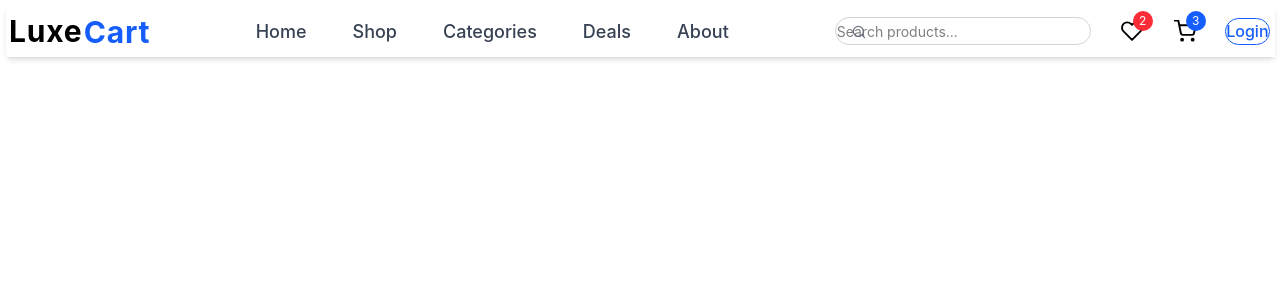
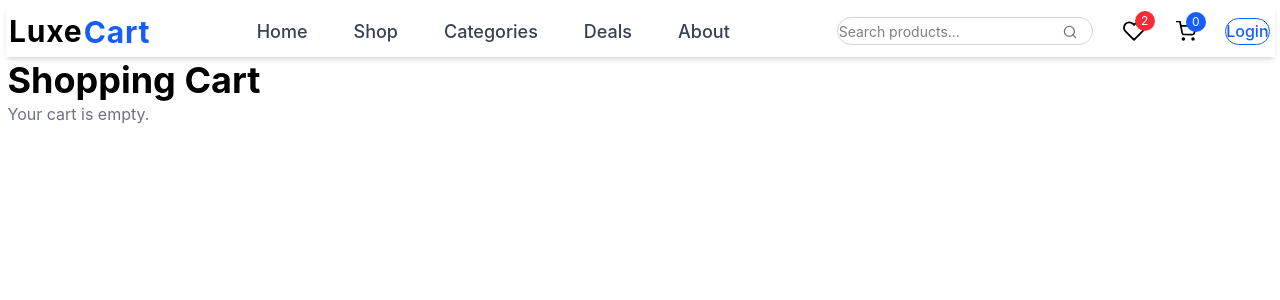
Before and after one commit to Husnain024/E-Commerce-Project, a React (Vite) app: page /cart in a window 1280 px wide. Shown: the top 300 px of the page. Built offline with nearby package versions, Linux system fonts and the light colour scheme.

Commit message:
Add cart functionality with context API

```diff
--- a/src/App.jsx
+++ b/src/App.jsx
@@ -4,6 +4,7 @@ import Navbar from "./components/layout/Navbar";
 
 import Home from "./pages/Home";
 import ProductDetails from "./pages/ProductDetails";
+import Cart from "./pages/Cart";
 
 function App() {
   return (
@@ -13,6 +14,7 @@ function App() {
       <Routes>
         <Route path="/" element={<Home />} />
         <Route path="/product/:id" element={<ProductDetails />} />
+        <Route path="/cart" element={<Cart />} />
       </Routes>
     </>
   );
--- a/src/components/layout/Navbar.jsx
+++ b/src/components/layout/Navbar.jsx
@@ -1,29 +1,20 @@
-import React from "react";
+import React, { useContext } from "react";
 import { Link, NavLink } from "react-router-dom";
-import {
-  FiSearch,
-  FiHeart,
-  FiShoppingCart,
-  FiMenu,
-} from "react-icons/fi";
+import { FiSearch, FiHeart, FiShoppingCart, FiMenu } from "react-icons/fi";
+import { CartContext } from "../../context/CartContext";
 
 function Navbar() {
+  const { cart } = useContext(CartContext);
   return (
     <header className="sticky top-0 z-50 bg-white shadow-md">
       <div className="mx-auto flex h-12 max-w-7xl items-center justify-between px-8">
         {/* Mobile Menu */}
-        <button
-          aria-label="Open Menu"
-          className="text-2xl lg:hidden"
-        >
+        <button aria-label="Open Menu" className="text-2xl lg:hidden">
           <FiMenu />
         </button>
 
         {/* Logo */}
-        <Link
-          to="/"
-          className="text-3xl font-bold tracking-wide"
-        >
+        <Link to="/" className="text-3xl font-bold tracking-wide">
           Luxe<span className="text-blue-600">Cart</span>
         </Link>
 
@@ -67,7 +58,7 @@ function Navbar() {
         <div className="flex items-center gap-6">
           {/* Search */}
           <div className="relative hidden xl:block">
-            <FiSearch className="absolute left-4 top-1/2 -translate-y-1/2 text-gray-500" />
+            <FiSearch className="absolute right-4 top-1/2 -translate-y-1/2 text-gray-500" />
 
             <input
               type="text"
@@ -77,18 +68,12 @@ function Navbar() {
           </div>
 
           {/* Tablet Search */}
-          <button
-            aria-label="Search"
-            className="xl:hidden"
-          >
+          <button aria-label="Search" className="xl:hidden">
             <FiSearch size={24} />
           </button>
 
           {/* Wishlist */}
-          <button
-            aria-label="Wishlist"
-            className="relative hidden sm:block"
-          >
+          <button aria-label="Wishlist" className="relative hidden sm:block">
             <FiHeart size={24} />
 
             <span className="absolute -right-2 -top-2 flex h-5 w-5 items-center justify-center rounded-full bg-red-500 text-xs text-white">
@@ -97,16 +82,16 @@ function Navbar() {
           </button>
 
           {/* Cart */}
-          <button
-            aria-label="Cart"
-            className="relative"
-          >
-            <FiShoppingCart size={24} />
+          <Link to="/cart" className="relative cursor-pointer">
+            <FiShoppingCart
+              size={22}
+              className="transition hover:text-blue-600"
+            />
 
             <span className="absolute -right-2 -top-2 flex h-5 w-5 items-center justify-center rounded-full bg-blue-600 text-xs text-white">
-              3
+              {cart.length}
             </span>
-          </button>
+          </Link>
 
           {/* Login */}
           <Link
--- /dev/null
+++ b/src/context/CartContext.jsx
@@ -0,0 +1,36 @@
+import { createContext, useState } from "react";
+
+export const CartContext = createContext();
+
+export function CartProvider({ children }) {
+  const [cart, setCart] = useState([]);
+
+  // Remove product
+  const removeFromCart = (id) => {
+    setCart(cart.filter((item) => item.id !== id));
+  };
+
+  // Update product quantity
+  const updateQuantity = (id, newQuantity) => {
+    if (newQuantity < 1) return;
+
+    setCart(
+      cart.map((item) =>
+        item.id === id ? { ...item, quantity: newQuantity } : item,
+      ),
+    );
+  };
+
+  return (
+    <CartContext.Provider
+      value={{
+        cart,
+        setCart,
+        removeFromCart,
+        updateQuantity,
+      }}
+    >
+      {children}
+    </CartContext.Provider>
+  );
+}
--- a/src/main.jsx
+++ b/src/main.jsx
@@ -3,9 +3,12 @@ import ReactDOM from "react-dom/client";
 import { BrowserRouter } from "react-router-dom";
 import App from "./App";
 import "./index.css";
+import { CartProvider } from "./context/CartContext";
 
 ReactDOM.createRoot(document.getElementById("root")).render(
   <BrowserRouter>
-    <App />
-  </BrowserRouter>
+    <CartProvider>
+      <App />
+    </CartProvider>
+  </BrowserRouter>,
 );
--- a/src/pages/Cart.jsx
+++ b/src/pages/Cart.jsx
@@ -0,0 +1,68 @@
+import { useContext } from "react";
+import { CartContext } from "../context/CartContext";
+
+function Cart() {
+  const { cart, removeFromCart, updateQuantity } = useContext(CartContext);
+
+  return (
+    <div className="mx-auto max-w-7xl px-6 py-12">
+      <h1 className="text-4xl font-bold">Shopping Cart</h1>
+
+      {cart.length === 0 ? (
+        <p className="mt-6 text-gray-500">Your cart is empty.</p>
+      ) : (
+        <div className="mt-8 space-y-4">
+          {cart.map((item) => (
+            <div
+              key={item.id}
+              className="flex items-center gap-6 rounded-xl bg-gray-100 p-5"
+            >
+              {/* Product Image */}
+              <img
+                src={item.image}
+                alt={item.name}
+                className="h-24 w-24 rounded-lg object-cover"
+              />
+
+              {/* Product Details */}
+              <div>
+                <h2 className="text-xl font-semibold">{item.name}</h2>
+
+                <p className="text-gray-500">${item.price}</p>
+
+                {/* Quantity */}
+                <div className="mt-3 flex items-center gap-3">
+                  <button
+                    onClick={() => updateQuantity(item.id, item.quantity - 1)}
+                    className="flex h-8 w-8 items-center justify-center rounded-lg border font-bold hover:bg-gray-200"
+                  >
+                    -
+                  </button>
+
+                  <span className="font-semibold">{item.quantity}</span>
+
+                  <button
+                    onClick={() => updateQuantity(item.id, item.quantity + 1)}
+                    className="flex h-8 w-8 items-center justify-center rounded-lg border font-bold hover:bg-gray-200"
+                  >
+                    +
+                  </button>
+                </div>
+
+                {/* Remove */}
+                <button
+                  onClick={() => removeFromCart(item.id)}
+                  className="mt-3 rounded-lg bg-red-500 px-4 py-2 text-sm font-semibold text-white hover:bg-red-600"
+                >
+                  Remove
+                </button>
+              </div>
+            </div>
+          ))}
+        </div>
+      )}
+    </div>
+  );
+}
+
+export default Cart;
--- a/src/pages/ProductDetails.jsx
+++ b/src/pages/ProductDetails.jsx
@@ -1,6 +1,7 @@
-import { useState } from "react";
+import { useState, useContext } from "react";
 import { useParams } from "react-router-dom";
 import { products } from "../data/products";
+import { CartContext } from "../context/CartContext";
 
 function ProductDetails() {
   const { id } = useParams();
@@ -15,6 +16,8 @@ function ProductDetails() {
       setQuantity(quantity - 1);
     }
   };
+  // Add to Cart
+  const { cart, setCart } = useContext(CartContext);
 
   if (!product) {
     return (
@@ -65,6 +68,7 @@ function ProductDetails() {
 
         <p className="mt-3 leading-7 text-gray-600">{product.description}</p>
       </div>
+      {/* Quantity */}
       <div className="mt-8">
         <h3 className="mb-3 text-xl font-semibold">Quantity</h3>
         <div className="flex items-center gap-4">
@@ -83,6 +87,21 @@ function ProductDetails() {
           </button>
         </div>
       </div>
+      {/* Add to Cart */}
+      <button
+        onClick={() => {
+          setCart([
+            ...cart,
+            {
+              ...product,
+              quantity: quantity,
+            },
+          ]);
+        }}
+        className="mt-6 flex w-full items-center justify-center gap-2 rounded-xl bg-blue-600 py-3 font-semibold text-white transition hover:bg-blue-700"
+      >
+        Add to Cart
+      </button>
     </div>
   );
 }
```
